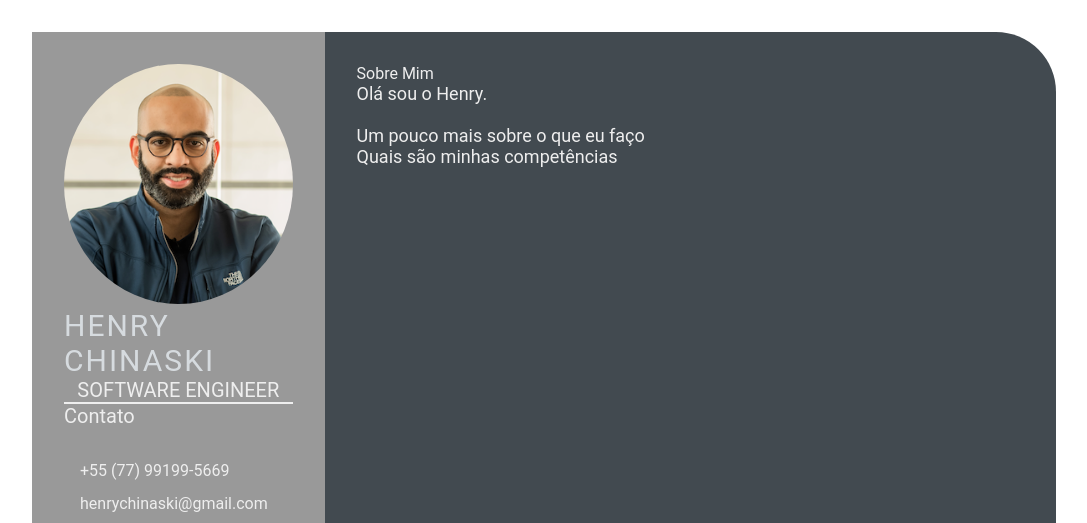
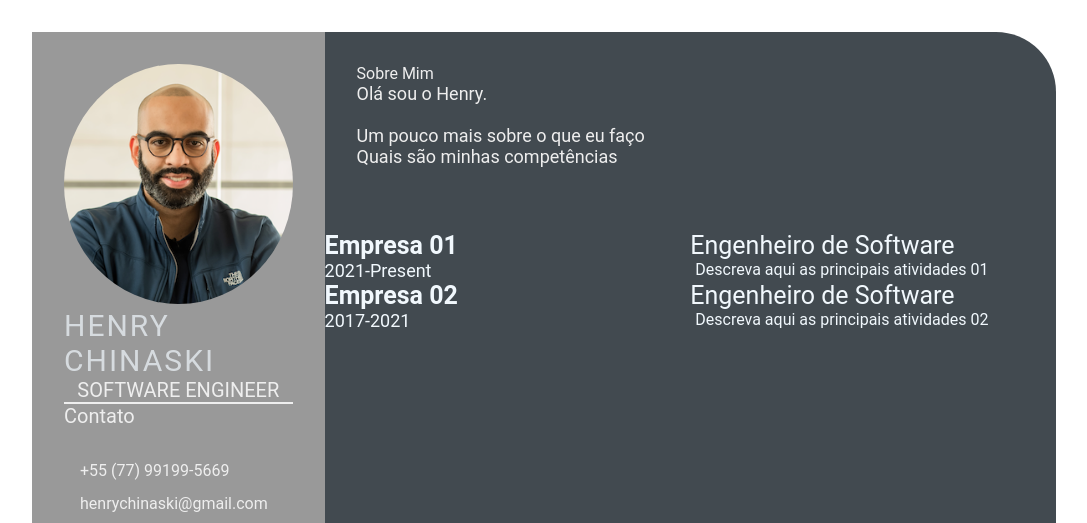
Before and after one commit to hellitoncruz/helliton.github.io, a plain HTML site: page index.html in a window 1280 px wide. Shown: the top 523 px of the page, without its empty margins (96-1183 px from the left). Drawn offline with Linux system fonts and the light colour scheme.

Commit message:
feature: add section-experience (#3)

```diff
--- a/index.html
+++ b/index.html
@@ -46,6 +46,35 @@
                     </p>
                 </section>
             </div>
+        <section class="experience gap">
+            <div class="right-title">
+            <div class="experience-contents">
+                <div class="exp-left">
+                    <p class="exp-company-name">Empresa 01</p>
+                    <p class="exp-time-period">2021-Present</p>
+                </div>
+                <div class="exp-right">
+                    <p class="exp-position">Engenheiro de Software</p>
+                    <p class="exp-desc">
+                        Descreva aqui as principais atividades 01
+                    </p>
+                </div>
+
+                <div class="exp-left">
+                    <p class="exp-company-name">Empresa 02</p>
+                    <p class="exp-time-period">2017-2021</p>
+                </div>
+                <div class="exp-right">
+                    <p class="exp-position">Engenheiro de Software</p>
+                    <p class="exp-desc">
+                        Descreva aqui as principais atividades 02
+                    </p>
+                </div>
+            </div>
+
+
+            </div>
+        </section>
         </section>
     </main>
 </body>
--- a/style.css
+++ b/style.css
@@ -101,3 +101,38 @@
     font-size: 18px;
     color: #eeeeee;
 }
+
+.experience-contents,
+.education-contents,
+.awards-contents {
+    display: grid;
+    grid-template-columns: repeat(2, 1fr);
+    padding-bottom: 2rem;
+    color: #F1F8FD;
+}
+
+.exp-company-name,
+.education-school-name,
+.awards-company-name {
+    font-size: 25px;
+    font-weight: bold;
+}
+
+.exp-time-period,
+.educationp-time-period,
+.awards-time-period {
+    font-size: 18px;
+}
+
+.exp-position,
+.education-subject,
+.awards-name {
+    font-size: 25px;
+}
+
+.exp-desc,
+.education-desc,
+.awards-desc {
+    font-size: 16px;
+    padding-left: 5px;
+}
```
